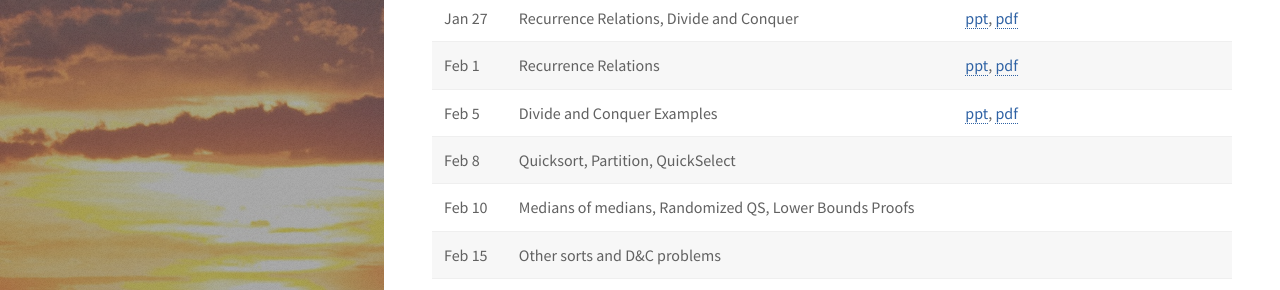
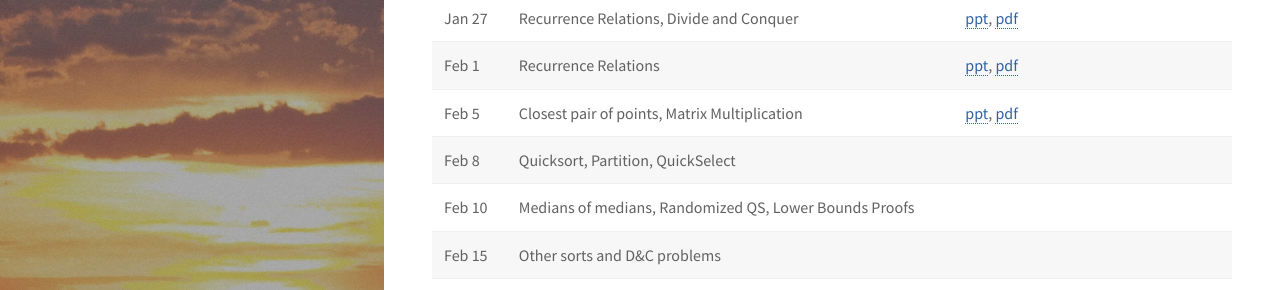
Before and after one commit to uva-cs/cs4102-s22, a Jekyll site: the page built from slides/schedule.md, in a window 1280 px wide and 900 px high. Shown: the part 397-687 px from the top of the window. Built offline with Jekyll 4.4.1, drawn with Linux system fonts in a browser that asks for light colours; nearby versions of some CDN libraries; library files that are not in the unit come from our copies; some of the changed text lies outside the part shown.

Commit message:
tweaked lecture description for L5 in schedule

```diff
--- a/slides/schedule.md
+++ b/slides/schedule.md
@@ -14,7 +14,7 @@ This is a tentative schedule of topics addressed.  As we go through the semester
 | Jan 25  | Asymptotic Notation, Proofs              | [ppt](cs4102_L2_recurrences_DandC.pptx), [pdf](cs4102_L2_recurrences_DandC.pdf) | Ch 3, 4  |          |
 | Jan 27  | Recurrence Relations, Divide and Conquer | [ppt](cs4102_L3_sorting_intro.pptx), [pdf](cs4102_L3_sorting_intro.pdf)         |          |          |
 | Feb 1   | Recurrence Relations                     | [ppt](cs4102_L4_G&C_Master.pptx), [pdf](cs4102_L4_G&C_Master.pdf)  |          |          |
-| Feb 5   | Divide and Conquer Examples              | [ppt](cs4102_L5_closestpair_Strassen.pptx), [pdf](cs4102_L5_closestpair_Strassen.pdf)  |          |          |
+| Feb 5   | Closest pair of points, Matrix Multiplication | [ppt](cs4102_L5_closestpair_Strassen.pptx), [pdf](cs4102_L5_closestpair_Strassen.pdf)  |          |          |
 | Feb 8   | Quicksort, Partition, QuickSelect        |              |          |          |
 | Feb 10  | Medians of medians, Randomized QS, Lower Bounds Proofs              |              |          |          |
 | Feb 15  | Other sorts and D&C problems             |              |          |          |
```
Also changed, not shown: other parts of slides/schedule.md (+0 -2 lines).
